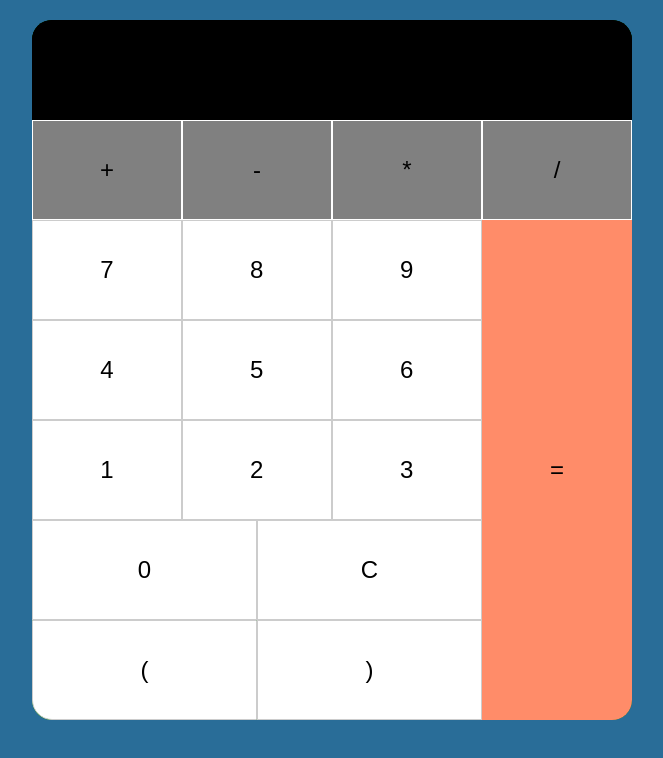
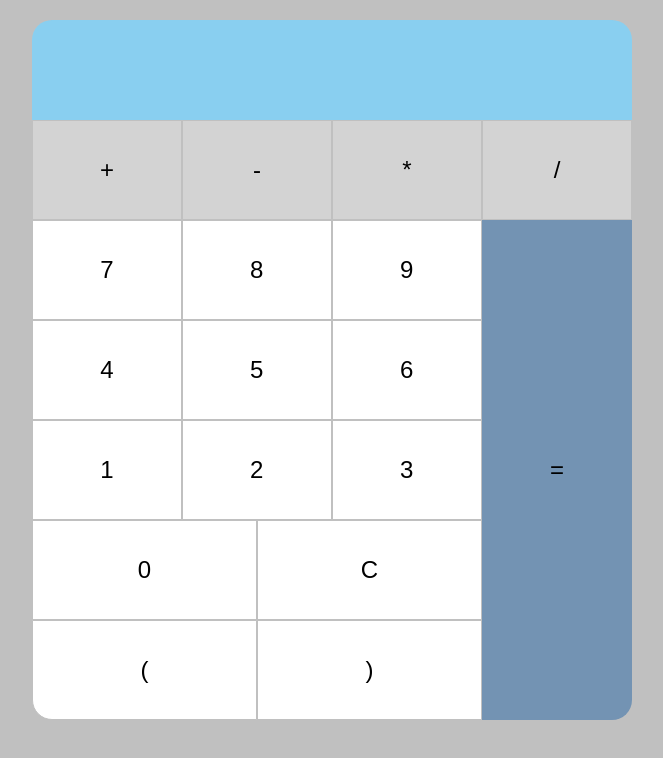
Before and after one commit to dayanapanova/calculator, a plain HTML site: page index.html in a window 1280 px wide. Shown: the whole page, without its empty margins (308-971 px from the left). Drawn offline with Linux system fonts and the light colour scheme.

Commit message:
Changing colors and adding animation on buttons when clicked.

```diff
--- a/script.js
+++ b/script.js
@@ -9,7 +9,9 @@ function clearScreen() {
 
 function solve() {
   let output = document.getElementById('output').value;
-  let result = eval(output);
-  document.getElementById('output').value = result;
-  return result;
+  if (output) {
+    let result = eval(output);
+    document.getElementById('output').value = result;
+    return result;
+  }
 }
--- a/style.css
+++ b/style.css
@@ -2,7 +2,7 @@ body {
   padding: 0;
   margin: 0;
   font-family: sans-serif;
-  background-color: #296d98;
+  background-color: #c0c0c0;
 }
 
 .calculator {
@@ -10,7 +10,6 @@ body {
   width: 600px;
   height: 700px;
   margin-top: 20px;
-  background-color: green;
   border-radius: 20px;
 }
 
@@ -19,7 +18,6 @@ body {
   border-top-right-radius: 20px;
   width: 100%;
   height: 100px;
-  background-color: black;
 }
 
 .calculator-output input {
@@ -27,8 +25,8 @@ body {
   border: none;
   width: 100%;
   height: 100%;
-  background-color: black;
-  color: #fff;
+  background-color: #89cff0;
+  color: black;
   padding: 0;
   border-top-left-radius: 20px;
   border-top-right-radius: 20px;
@@ -48,11 +46,15 @@ button {
   font-size: 24px;
 }
 
+button:active {
+  transform: translateY(2px);
+}
+
 .col {
   width: 25%;
   height: 100px;
-  background-color: #808080;
-  border: 1px solid #fff;
+  background-color: #d3d3d3;
+  border: 1px solid #c0c0c0;
 }
 
 .buttons-holder {
@@ -67,19 +69,19 @@ button {
   width: 25%;
   border-bottom-right-radius: 20px;
   height: 500px;
-  background-color: #ff8c69;
+  background-color: #7393b3;
 }
 
 .col-button {
   width: 33.3%;
   height: 100px;
   background-color: #fff;
-  border: 1px solid #ccc;
+  border: 1px solid #c0c0c0;
 }
 
 .half-col-button {
   width: 50%;
   height: 100px;
   background-color: #fff;
-  border: 1px solid #ccc;
+  border: 1px solid #c0c0c0;
 }
```
